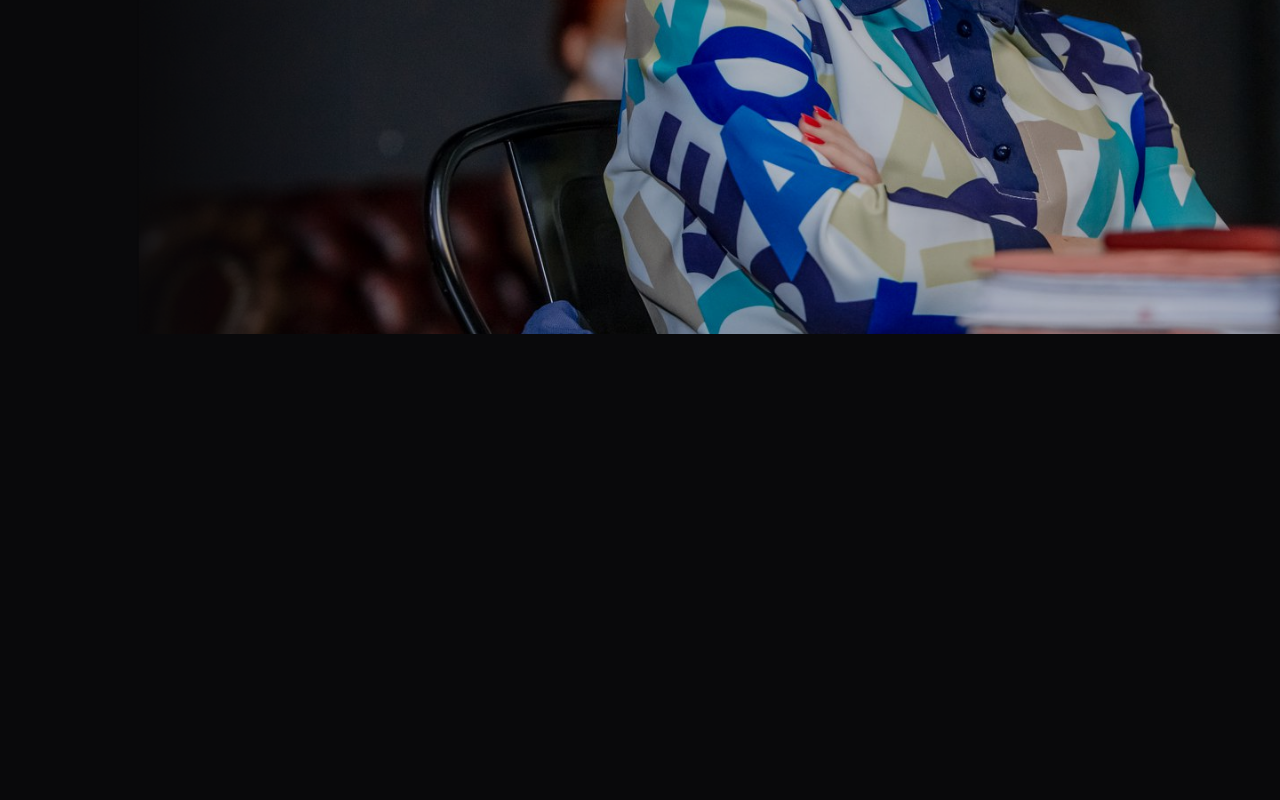
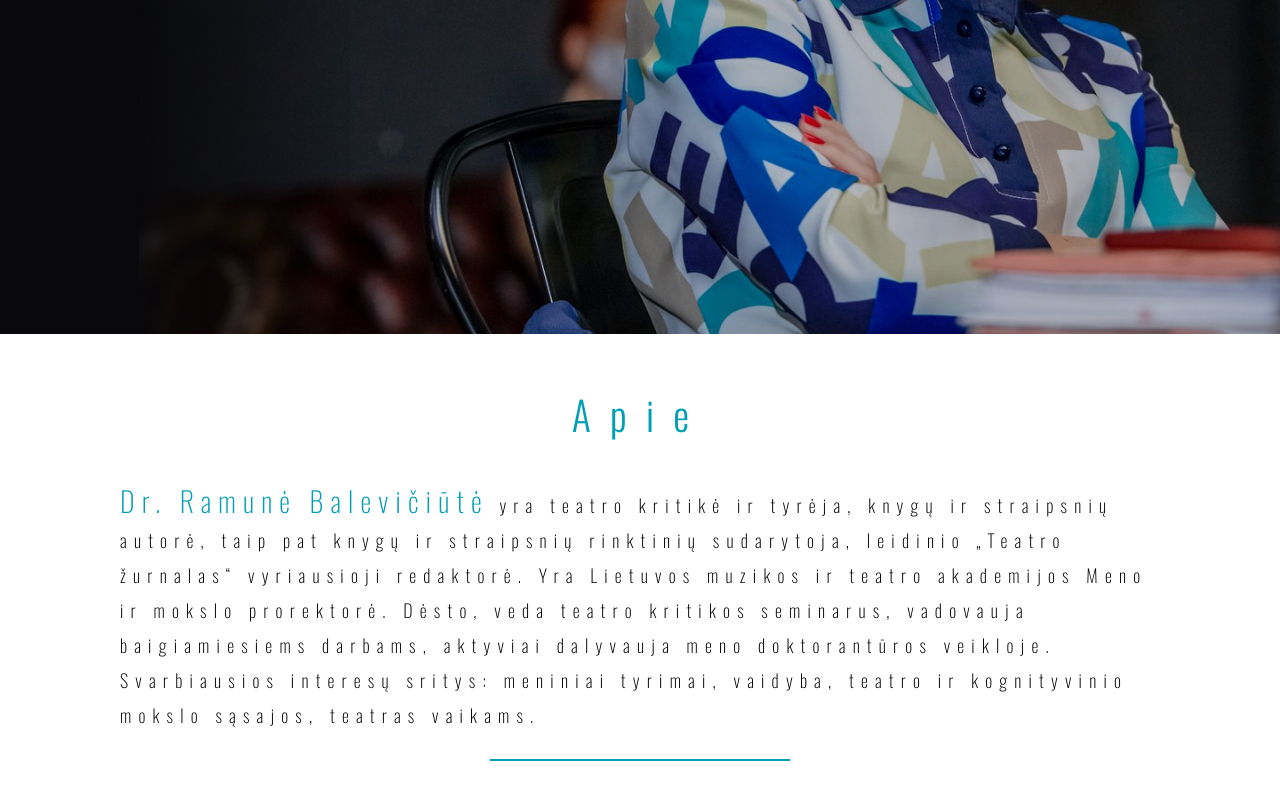
Before and after one commit to AudriusAnusauskas/rbapp, a React (Create React App) app: page / in a window 1280 px wide. Shown: the part 618-1418 px from the top of the page. Before the commit the page ends 956 px from the top, so only its background shows below. Built offline with nearby package versions, Linux system fonts and the light colour scheme.

Commit message:
implement about section

```diff
--- /dev/null
+++ b/src/components/About/About.tsx
@@ -0,0 +1,27 @@
+import React from "react";
+import "./about.css";
+
+const About = () => {
+  return (
+    <section className="about">
+      <h2>Apie</h2>
+      <p>
+        <span>Dr. Ramunė Balevičiūtė</span> yra teatro kritikė ir tyrėja, knygų
+        ir straipsnių autorė, taip pat knygų ir straipsnių rinktinių sudarytoja,
+        leidinio „Teatro žurnalas“ vyriausioji redaktorė. Yra Lietuvos muzikos
+        ir teatro akademijos Meno ir mokslo prorektorė. Dėsto, veda teatro
+        kritikos seminarus, vadovauja baigiamiesiems darbams, aktyviai dalyvauja
+        meno doktorantūros veikloje. Svarbiausios interesų sritys: meniniai
+        tyrimai, vaidyba, teatro ir kognityvinio mokslo sąsajos, teatras
+        vaikams.
+      </p>
+      <div className="bottom">
+        <div></div>
+        <div></div>
+        <div></div>
+      </div>
+    </section>
+  );
+};
+
+export default About;
--- /dev/null
+++ b/src/components/About/about.css
@@ -0,0 +1,81 @@
+.about {
+  background-color: #fff;
+  display: flex;
+  flex-direction: column;
+  justify-content: center;
+  align-items: center;
+  padding: 0 239px;
+  margin: 0 auto;
+}
+h2 {
+  color: #019eb5;
+  font-size: 64px;
+  font-style: normal;
+  font-weight: 300;
+  line-height: 35px;
+  letter-spacing: 19.2px;
+}
+p {
+  font-size: 20;
+  font-style: normal;
+  font-weight: 200;
+  line-height: 35px;
+  letter-spacing: 7.2px;
+}
+.about p span {
+  color: #019eb5;
+  font-size: 36px;
+}
+.bottom {
+  display: flex;
+}
+.bottom div {
+  height: 10px;
+  width: 300px;
+  margin-bottom: 50px;
+}
+
+.bottom :nth-child(2) {
+  border-bottom: 2px solid #019eb5;
+}
+@media screen and (max-width: 1300px) {
+  .about {
+    margin-top: -5px;
+    padding: 30px 120px;
+  }
+  .about h2 {
+    font-size: 40px;
+  }
+  .about p {
+    font-size: 18px;
+    line-height: 35px;
+    letter-spacing: 7.2px;
+  }
+  .about p span {
+    font-size: 28px;
+  }
+}
+
+@media screen and (max-width: 900px) {
+  .about {
+    padding: 30px;
+    max-width: 390px;
+  }
+  .about h2 {
+    font-size: 20px;
+    letter-spacing: 7.2px;
+  }
+  .about p {
+    font-size: 12px;
+    font-style: normal;
+    font-weight: 200;
+    line-height: 25px;
+    letter-spacing: 2px;
+  }
+  .about p span {
+    font-size: 18px;
+  }
+  .bottom div {
+    width: 120px;
+  }
+}
--- a/src/components/Hero/Hero.tsx
+++ b/src/components/Hero/Hero.tsx
@@ -16,7 +16,7 @@ const Hero: React.FunctionComponent = () => {
         const image = element.querySelector(".img") as HTMLElement;
         const text = element.querySelector(".quote") as HTMLElement;
 
-        image.style.transform = `translateY(${scrollTop * speed}px)`;
+        image.style.transform = `translateY(${scrollTop * speed}px )`;
         text.style.transform = `translateY(${scrollTop * (speed * 0.5)}px)`;
       }
     };
--- a/src/components/Hero/hero.css
+++ b/src/components/Hero/hero.css
@@ -1,7 +1,8 @@
 .hero {
   display: flex;
   justify-content: center;
-  height: fit-content;
+  /* height: 100%; */
+  overflow: hidden;
 }
 img {
   width: 100%;
@@ -42,16 +43,16 @@ img {
     position: absolute;
     top: 225px;
     left: 140px;
-    font-size: 15px;
+    font-size: 18px;
     width: 420px;
     letter-spacing: 5.4px;
   }
   .quote p span {
     color: #019eb5;
-    margin-left: 260px;
+    margin-left: 230px;
   }
 }
-@media screen and (max-width: 900px) {
+/* @media screen and (max-width: 900px) {
   .quote {
     font-size: 13px;
     width: 400px;
@@ -60,9 +61,9 @@ img {
   .quote p span {
     margin-left: 240px;
   }
-}
+} */
 
-@media screen and (max-width: 780px) {
+@media screen and (max-width: 900px) {
   .img390 {
     max-width: 390px;
     display: block;
--- a/src/components/Layout/Layout.tsx
+++ b/src/components/Layout/Layout.tsx
@@ -1,11 +1,11 @@
+import About from "../About/About";
 import Hero from "../Hero/Hero";
-// import Navbar from "../Navbar/Navbar";
 
 const Layout: React.FunctionComponent = () => {
   return (
     <div>
-      {/* <Navbar /> */}
       <Hero />
+      <About />
     </div>
   );
 };
--- a/src/index.css
+++ b/src/index.css
@@ -5,9 +5,7 @@
 }
 body {
   margin: 0;
-  font-family: "Oswald" -apple-system, BlinkMacSystemFont, "Segoe UI", "Roboto",
-    "Oxygen", "Ubuntu", "Cantarell", "Fira Sans", "Droid Sans", "Helvetica Neue",
-    sans-serif;
+  font-family: "Oswald";
   -webkit-font-smoothing: antialiased;
   -moz-osx-font-smoothing: grayscale;
   background-color: #09090b;
```
